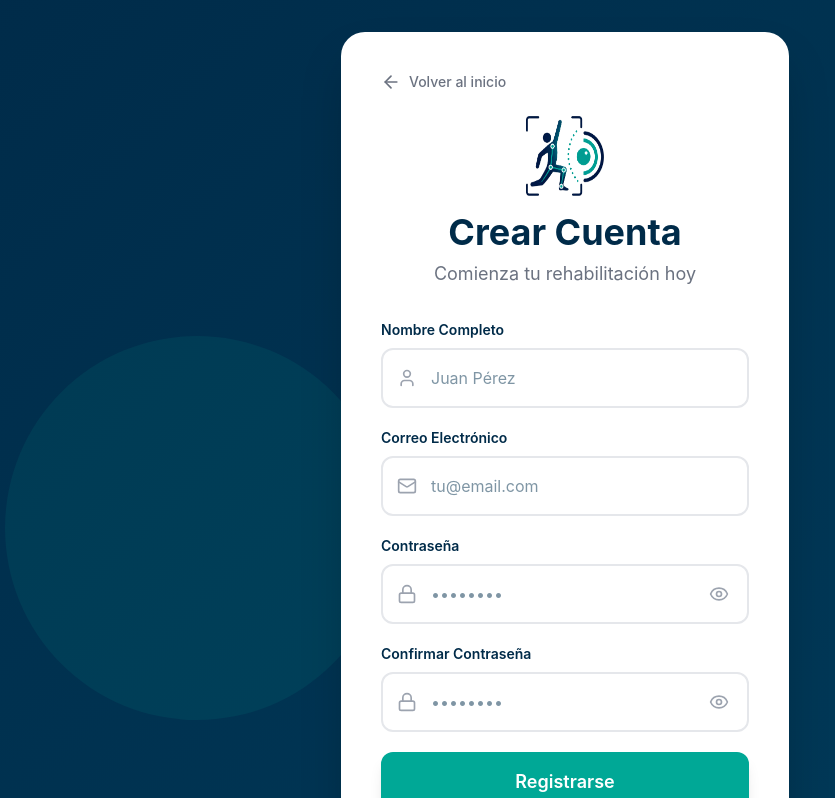
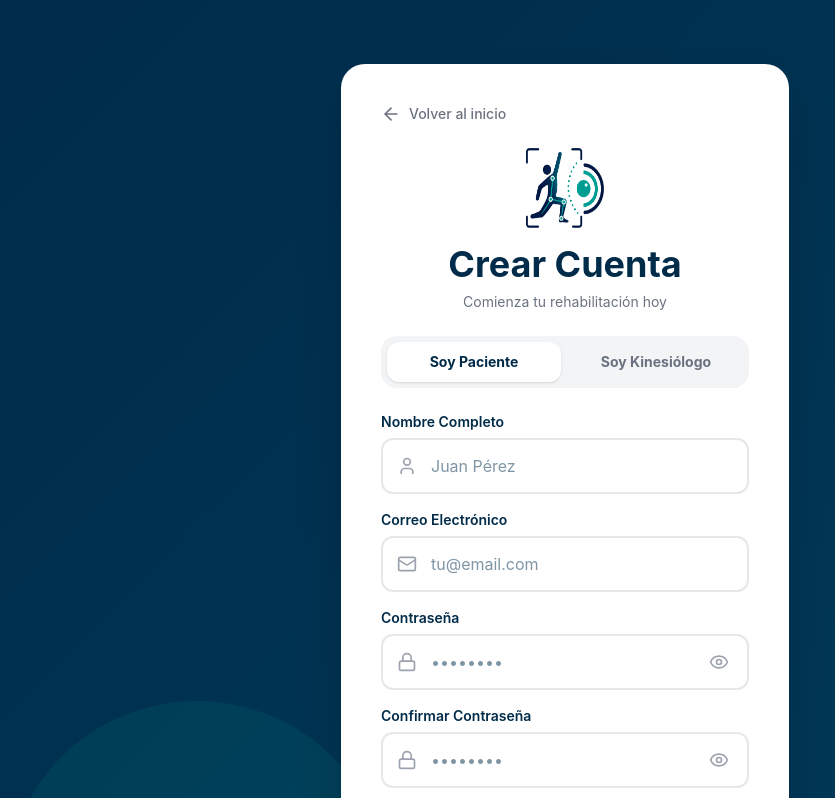
Before and after one commit to Ignacio-gh/kinova, a React (Vite) app in the folder frontend/: page /registro in a window 1280 px wide. Shown: the top 798 px of the page, without its empty margins (75-910 px from the left). Built offline with nearby package versions, Linux system fonts and the light colour scheme.

Commit message:
Update Register.tsx

```diff
--- a/frontend/src/app/pages/Register.tsx
+++ b/frontend/src/app/pages/Register.tsx
@@ -1,6 +1,6 @@
 import { useState } from 'react';
 import { useNavigate, useSearchParams } from 'react-router';
-import { Mail, Lock, User, Eye, EyeOff, ArrowLeft } from 'lucide-react';
+import { Mail, Lock, User, Eye, EyeOff, ArrowLeft, Upload, FileCheck, ShieldAlert } from 'lucide-react';
 import logoImage from '../../imports/Sin_título-1.png';
 
 export function Register() {
@@ -10,25 +10,55 @@ export function Register() {
   const [confirmPassword, setConfirmPassword] = useState('');
   const [showPassword, setShowPassword] = useState(false);
   const [showConfirmPassword, setShowConfirmPassword] = useState(false);
-  const [searchParams] = useSearchParams();
+
+  // --- Estado para el archivo de verificación profesional ---
+  const [verificationFile, setVerificationFile] = useState<File | null>(null);
+
+  const [searchParams, setSearchParams] = useSearchParams();
   const navigate = useNavigate();
 
   const userType = searchParams.get('type') || 'paciente';
   const isKinesiologo = userType === 'kinesiologo';
 
+  // Cambiar el tipo de usuario de forma dinámica en la URL
+  const handleTypeChange = (type: 'paciente' | 'kinesiologo') => {
+    setSearchParams({ type });
+    setVerificationFile(null); // Limpiamos el archivo si cambia de rol
+  };
+
+  // Manejador de la carga del archivo
+  const handleFileChange = (e: React.ChangeEvent<HTMLInputElement>) => {
+    if (e.target.files && e.target.files[0]) {
+      setVerificationFile(e.target.files[0]);
+    }
+  };
+
   const handleRegister = (e: React.FormEvent) => {
   e.preventDefault();
-    // TODO: Implement actual registration logic
+
   if (password !== confirmPassword) {
     alert('Las contraseñas no coinciden');
     return;
   }
-    navigate('/app');
+
+  if (isKinesiologo && !verificationFile) {
+    alert('Por favor, adjunte su credencial o título para verificar su cuenta profesional.');
+    return;
+  }
+
+  // --- REDIRECCIÓN INTELIGENTE SEGÚN EL ROL ---
+  if (isKinesiologo) {
+    // Si es kinesiólogo, lo mandamos directo a su listado de pacientes
+    navigate('/login/kinesiologo');
+  } else {
+    // Si es paciente, lo mandamos a su calendario semanal
+    navigate('/login/paciente');
+  }
 };
 
   return (
     <div
-      className="min-h-screen flex items-center justify-center p-8"
+      className="min-h-screen flex items-center justify-center p-8 relative"
       style={{
         background: 'linear-gradient(135deg, #002B49 0%, #003d5c 100%)'
       }}
@@ -39,11 +69,12 @@ export function Register() {
 
       {/* Register Card */}
       <div
-        className="relative z-10 w-full max-w-md rounded-3xl shadow-2xl p-10"
+        className="relative z-10 w-full max-w-md rounded-3xl shadow-2xl p-10 my-8"
         style={{ backgroundColor: '#ffffff' }}
       >
         {/* Back to Home */}
         <button
+          type="button"
           onClick={() => navigate('/')}
           className="flex items-center gap-2 mb-6 transition-colors hover:opacity-70"
           style={{ color: '#6b7280' }}
@@ -53,35 +84,53 @@ export function Register() {
         </button>
 
         {/* Logo and Title */}
-        <div className="text-center mb-8">
+        <div className="text-center mb-6">
           <div className="flex justify-center mb-4">
             <img src={logoImage} alt="Kinova Logo" className="w-20 h-20" />
           </div>
           <h1 className="text-4xl font-bold mb-2" style={{ color: '#002B49' }}>
             Crear Cuenta
           </h1>
-          <p className="text-lg" style={{ color: '#6b7280' }}>
-            {isKinesiologo ? 'Únete como profesional' : 'Comienza tu rehabilitación hoy'}
+          <p className="text-sm" style={{ color: '#6b7280' }}>
+            {isKinesiologo ? 'Únete como profesional verificado' : 'Comienza tu rehabilitación hoy'}
           </p>
         </div>
 
+        {/* --- SELECTOR DE ROL (PACIENTE O KINESIÓLOGO) --- */}
+        <div className="grid grid-cols-2 gap-2 p-1.5 bg-gray-100 rounded-2xl mb-6">
+          <button
+            type="button"
+            onClick={() => handleTypeChange('paciente')}
+            className={`py-2.5 text-sm font-bold rounded-xl transition-all ${
+              !isKinesiologo
+                ? 'bg-white text-[#002B49] shadow-sm'
+                : 'text-gray-500 hover:text-gray-700'
+            }`}
+          >
+            Soy Paciente
+          </button>
+          <button
+            type="button"
+            onClick={() => handleTypeChange('kinesiologo')}
+            className={`py-2.5 text-sm font-bold rounded-xl transition-all ${
+              isKinesiologo
+                ? 'bg-[#00A896] text-white shadow-sm'
+                : 'text-gray-500 hover:text-gray-700'
+            }`}
+          >
+            Soy Kinesiólogo
+          </button>
+        </div>
+
         {/* Register Form */}
-        <form onSubmit={handleRegister} className="space-y-5">
+        <form onSubmit={handleRegister} className="space-y-4">
           {/* Name Input */}
           <div>
-            <label
-              htmlFor="name"
-              className="block text-sm font-semibold mb-2"
-              style={{ color: '#002B49' }}
-            >
+            <label htmlFor="name" className="block text-sm font-semibold mb-1.5" style={{ color: '#002B49' }}>
               Nombre Completo
             </label>
             <div className="relative">
-              <User
-                className="absolute left-4 top-1/2 transform -translate-y-1/2"
-                size={20}
-                style={{ color: '#9ca3af' }}
-              />
+              <User className="absolute left-4 top-1/2 transform -translate-y-1/2" size={20} style={{ color: '#9ca3af' }} />
               <input
                 id="name"
                 type="text"
@@ -89,31 +138,19 @@ export function Register() {
                 onChange={(e) => setName(e.target.value)}
                 placeholder="Juan Pérez"
                 required
-                className="w-full pl-12 pr-4 py-4 rounded-xl border-2 focus:outline-none focus:ring-2 transition-all"
-                style={{
-                  borderColor: '#e5e7eb',
-                  '--tw-ring-color': '#00A896',
-                  color: '#002B49'
-                } as React.CSSProperties}
+                className="w-full pl-12 pr-4 py-3.5 rounded-xl border-2 focus:outline-none focus:ring-2 transition-all"
+                style={{ borderColor: '#e5e7eb', '--tw-ring-color': '#00A896', color: '#002B49' } as React.CSSProperties}
               />
             </div>
           </div>
 
           {/* Email Input */}
           <div>
-            <label
-              htmlFor="email"
-              className="block text-sm font-semibold mb-2"
-              style={{ color: '#002B49' }}
-            >
+            <label htmlFor="email" className="block text-sm font-semibold mb-1.5" style={{ color: '#002B49' }}>
               Correo Electrónico
             </label>
             <div className="relative">
-              <Mail
-                className="absolute left-4 top-1/2 transform -translate-y-1/2"
-                size={20}
-                style={{ color: '#9ca3af' }}
-              />
+              <Mail className="absolute left-4 top-1/2 transform -translate-y-1/2" size={20} style={{ color: '#9ca3af' }} />
               <input
                 id="email"
                 type="email"
@@ -121,31 +158,19 @@ export function Register() {
                 onChange={(e) => setEmail(e.target.value)}
                 placeholder="tu@email.com"
                 required
-                className="w-full pl-12 pr-4 py-4 rounded-xl border-2 focus:outline-none focus:ring-2 transition-all"
-                style={{
-                  borderColor: '#e5e7eb',
-                  '--tw-ring-color': '#00A896',
-                  color: '#002B49'
-                } as React.CSSProperties}
+                className="w-full pl-12 pr-4 py-3.5 rounded-xl border-2 focus:outline-none focus:ring-2 transition-all"
+                style={{ borderColor: '#e5e7eb', '--tw-ring-color': '#00A896', color: '#002B49' } as React.CSSProperties}
               />
             </div>
           </div>
 
           {/* Password Input */}
           <div>
-            <label
-              htmlFor="password"
-              className="block text-sm font-semibold mb-2"
-              style={{ color: '#002B49' }}
-            >
+            <label htmlFor="password" className="block text-sm font-semibold mb-1.5" style={{ color: '#002B49' }}>
               Contraseña
             </label>
             <div className="relative">
-              <Lock
-                className="absolute left-4 top-1/2 transform -translate-y-1/2"
-                size={20}
-                style={{ color: '#9ca3af' }}
-              />
+              <Lock className="absolute left-4 top-1/2 transform -translate-y-1/2" size={20} style={{ color: '#9ca3af' }} />
               <input
                 id="password"
                 type={showPassword ? 'text' : 'password'}
@@ -154,42 +179,26 @@ export function Register() {
                 placeholder="••••••••"
                 required
                 minLength={8}
-                className="w-full pl-12 pr-12 py-4 rounded-xl border-2 focus:outline-none focus:ring-2 transition-all"
-                style={{
-                  borderColor: '#e5e7eb',
-                  '--tw-ring-color': '#00A896',
-                  color: '#002B49'
-                } as React.CSSProperties}
+                className="w-full pl-12 pr-12 py-3.5 rounded-xl border-2 focus:outline-none focus:ring-2 transition-all"
+                style={{ borderColor: '#e5e7eb', '--tw-ring-color': '#00A896', color: '#002B49' } as React.CSSProperties}
               />
               <button
                 type="button"
                 onClick={() => setShowPassword(!showPassword)}
                 className="absolute right-4 top-1/2 transform -translate-y-1/2 p-1"
               >
-                {showPassword ? (
-                  <EyeOff size={20} style={{ color: '#9ca3af' }} />
-                ) : (
-                  <Eye size={20} style={{ color: '#9ca3af' }} />
-                )}
+                {showPassword ? <EyeOff size={20} style={{ color: '#9ca3af' }} /> : <Eye size={20} style={{ color: '#9ca3af' }} />}
               </button>
             </div>
           </div>
 
           {/* Confirm Password Input */}
           <div>
-            <label
-              htmlFor="confirmPassword"
-              className="block text-sm font-semibold mb-2"
-              style={{ color: '#002B49' }}
-            >
+            <label htmlFor="confirmPassword" className="block text-sm font-semibold mb-1.5" style={{ color: '#002B49' }}>
               Confirmar Contraseña
             </label>
             <div className="relative">
-              <Lock
-                className="absolute left-4 top-1/2 transform -translate-y-1/2"
-                size={20}
-                style={{ color: '#9ca3af' }}
-              />
+              <Lock className="absolute left-4 top-1/2 transform -translate-y-1/2" size={20} style={{ color: '#9ca3af' }} />
               <input
                 id="confirmPassword"
                 type={showConfirmPassword ? 'text' : 'password'}
@@ -198,31 +207,77 @@ export function Register() {
                 placeholder="••••••••"
                 required
                 minLength={8}
-                className="w-full pl-12 pr-12 py-4 rounded-xl border-2 focus:outline-none focus:ring-2 transition-all"
-                style={{
-                  borderColor: '#e5e7eb',
-                  '--tw-ring-color': '#00A896',
-                  color: '#002B49'
-                } as React.CSSProperties}
+                className="w-full pl-12 pr-12 py-3.5 rounded-xl border-2 focus:outline-none focus:ring-2 transition-all"
+                style={{ borderColor: '#e5e7eb', '--tw-ring-color': '#00A896', color: '#002B49' } as React.CSSProperties}
               />
               <button
                 type="button"
                 onClick={() => setShowConfirmPassword(!showConfirmPassword)}
                 className="absolute right-4 top-1/2 transform -translate-y-1/2 p-1"
               >
-                {showConfirmPassword ? (
-                  <EyeOff size={20} style={{ color: '#9ca3af' }} />
-                ) : (
-                  <Eye size={20} style={{ color: '#9ca3af' }} />
-                )}
+                {showConfirmPassword ? <EyeOff size={20} style={{ color: '#9ca3af' }} /> : <Eye size={20} style={{ color: '#9ca3af' }} />}
               </button>
             </div>
           </div>
 
+          {/* --- RECTÁNGULO ADJUNTAR ARCHIVO (DESPLEGABLE CONDICIONAL) --- */}
+          {isKinesiologo && (
+            <div className="pt-2 animate-in fade-in slide-in-from-top-3 duration-200">
+              <label className="block text-sm font-semibold mb-2" style={{ color: '#002B49' }}>
+                Verificación Matrícula Profesional *
+              </label>
+
+              <div className="border-2 border-dashed border-gray-300 rounded-2xl p-4 bg-gray-50/50 text-center relative hover:bg-gray-50 transition-colors">
+                <input
+                  type="file"
+                  id="file-upload"
+                  accept=".pdf,.png,.jpg,.jpeg"
+                  onChange={handleFileChange}
+                  className="absolute inset-0 opacity-0 cursor-pointer z-20"
+                />
+
+                <div className="flex flex-col items-center justify-center space-y-1.5 pointer-events-none">
+                  {verificationFile ? (
+                    <>
+                      <div className="p-2 bg-emerald-50 rounded-xl text-emerald-600">
+                        <FileCheck size={24} />
+                      </div>
+                      <p className="text-xs font-bold text-emerald-700 truncate max-w-[280px]">
+                        {verificationFile.name}
+                      </p>
+                      <p className="text-[10px] text-gray-400">
+                        Haga clic para reemplazar el archivo
+                      </p>
+                    </>
+                  ) : (
+                    <>
+                      <div className="p-2 bg-gray-100 rounded-xl text-gray-500">
+                        <Upload size={20} />
+                      </div>
+                      <p className="text-xs font-semibold text-[#002B49]">
+                        Adjunte su Título o Matrícula Nacional
+                      </p>
+                      <p className="text-[10px] text-gray-400">
+                        Formatos permitidos: PDF, PNG o JPG (Máx. 5MB)
+                      </p>
+                    </>
+                  )}
+                </div>
+              </div>
+
+              <div className="flex items-start gap-1.5 mt-2 opacity-70">
+                <ShieldAlert size={14} className="text-amber-600 flex-shrink-0 mt-0.5" />
+                <p className="text-[10px] text-gray-500 leading-tight">
+                  Su documentación será analizada por el comité médico de Kinova antes de habilitar su acceso al panel.
+                </p>
+              </div>
+            </div>
+          )}
+
           {/* Register Button */}
           <button
             type="submit"
-            className="w-full py-4 px-6 rounded-xl transition-all shadow-lg hover:shadow-xl font-semibold text-lg"
+            className="w-full py-4 px-6 rounded-xl transition-all shadow-lg hover:shadow-xl font-semibold text-lg mt-2"
             style={{
               backgroundColor: '#00A896',
               color: '#ffffff'
@@ -235,9 +290,7 @@ export function Register() {
         {/* Divider */}
         <div className="my-6 flex items-center">
           <div className="flex-1 h-px" style={{ backgroundColor: '#e5e7eb' }} />
-          <span className="px-4 text-sm" style={{ color: '#9ca3af' }}>
-            o
-          </span>
+          <span className="px-4 text-sm" style={{ color: '#9ca3af' }}>o</span>
           <div className="flex-1 h-px" style={{ backgroundColor: '#e5e7eb' }} />
         </div>
 
```
Lines whose indentation alone changed are shown as unchanged.
